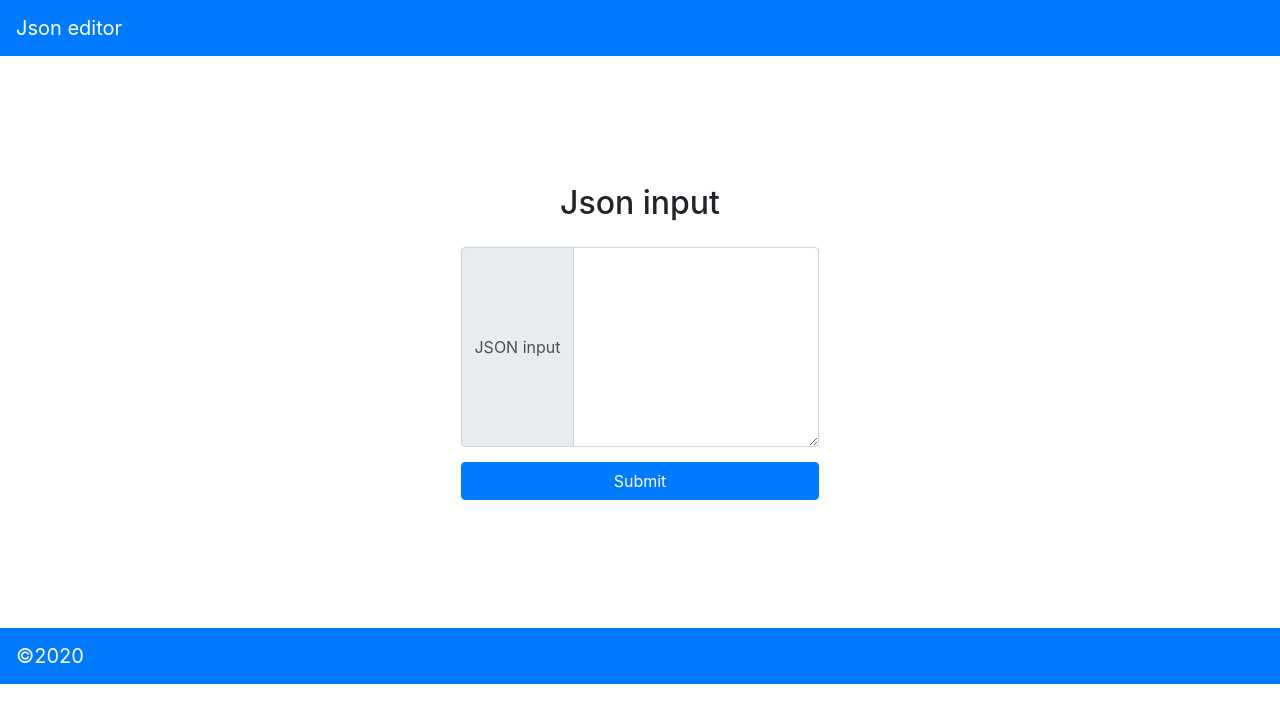
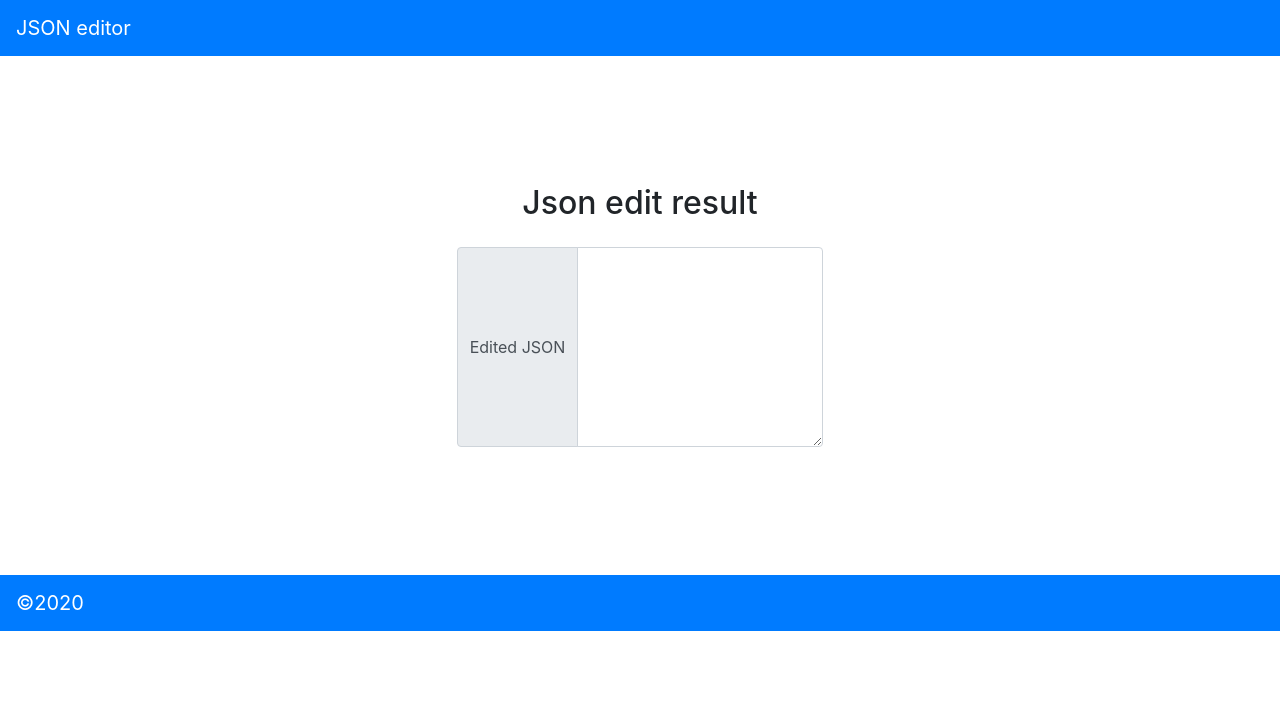
Before and after one commit to soldor37/jsonEditor, an Angular app: page / in a window 1280 px wide. Shown: the top 722 px of the page. Built offline with nearby package versions, Linux system fonts and the light colour scheme.

Commit message:
json edited json page init

```diff
--- a/src/app/app.component.html
+++ b/src/app/app.component.html
@@ -1,5 +1,7 @@
 <div class="app">
   <div class="page">
-    <app-jsonInput></app-jsonInput>
+    <!-- <app-jsonInput></app-jsonInput> -->
+   <!-- <app-jsonEdit></app-jsonEdit> -->
+   <app-jsonSave></app-jsonSave>
   </div>
 </div>
--- /dev/null
+++ b/src/app/json-edit/json-edit.component.html
@@ -0,0 +1,9 @@
+<h2 class="page__title">Json edit</h2>
+<div class="card border-0">
+    <div class="table-responsive">
+        <div class="table">
+
+        </div>
+    </div>
+    <button class="btn btn-primary " type="button">Save</button>
+</div>
--- /dev/null
+++ b/src/app/json-edit/json-edit.component.ts
@@ -0,0 +1,15 @@
+import { Component, OnInit } from '@angular/core';
+
+@Component({
+  selector: 'app-jsonEdit',
+  templateUrl: './json-edit.component.html',
+  styleUrls: ['./json-edit.component.css']
+})
+export class JsonEditComponent implements OnInit {
+
+  constructor() { }
+
+  ngOnInit(): void {
+  }
+
+}
--- a/src/app/json-editor/json-editor.component.html
+++ /dev/null
@@ -1 +0,0 @@
-<p>json-editor works!</p>
--- a/src/app/json-editor/json-editor.component.ts
+++ /dev/null
@@ -1,15 +0,0 @@
-import { Component, OnInit } from '@angular/core';
-
-@Component({
-  selector: 'app-json-editor',
-  templateUrl: './json-editor.component.html',
-  styleUrls: ['./json-editor.component.css']
-})
-export class JsonEditorComponent implements OnInit {
-
-  constructor() { }
-
-  ngOnInit(): void {
-  }
-
-}
--- /dev/null
+++ b/src/app/json-save/json-save.component.css
@@ -0,0 +1,10 @@
+.page__title{
+    text-align: center;
+    margin-bottom: 25px;
+}
+.jsonOutput-form__textarea{
+    min-height: 200px;
+}
+.inputJson-form__submit{
+    margin-top: 15px;
+}
--- /dev/null
+++ b/src/app/json-save/json-save.component.html
@@ -0,0 +1,10 @@
+<h2 class="page__title">Json edit result</h2>
+<div class="card border-0">
+    <div class="jsonOutput-form input-group">
+        <div class="input-group-prepend">
+            <span class="input-group-text">Edited JSON</span>
+        </div>
+        <textarea class="jsonOutput-form__textarea form-control" aria-label="Edited JSON"></textarea>
+    </div>
+    <!-- <button class="inputJson-form__submit btn btn-primary " type="button">Submit</button> -->
+</div>
--- /dev/null
+++ b/src/app/json-save/json-save.component.ts
@@ -0,0 +1,15 @@
+import { Component, OnInit } from '@angular/core';
+
+@Component({
+  selector: 'app-jsonSave',
+  templateUrl: './json-save.component.html',
+  styleUrls: ['./json-save.component.css']
+})
+export class JsonSaveComponent implements OnInit {
+
+  constructor() { }
+
+  ngOnInit(): void {
+  }
+
+}
--- a/src/index.html
+++ b/src/index.html
@@ -9,7 +9,7 @@
 </head>
 <header class="header">
   <nav class="navbar sticky-top navbar-dark bg-primary">
-    <a class="navbar-brand" href="#">Json editor</a>
+    <a class="navbar-brand" href="#">JSON editor</a>
   </nav>
 </header>
 <body>
```
Also changed, not shown: src/app/app.module.ts (+5 -3 lines), src/app/json-edit/json-edit.component.css (added).
